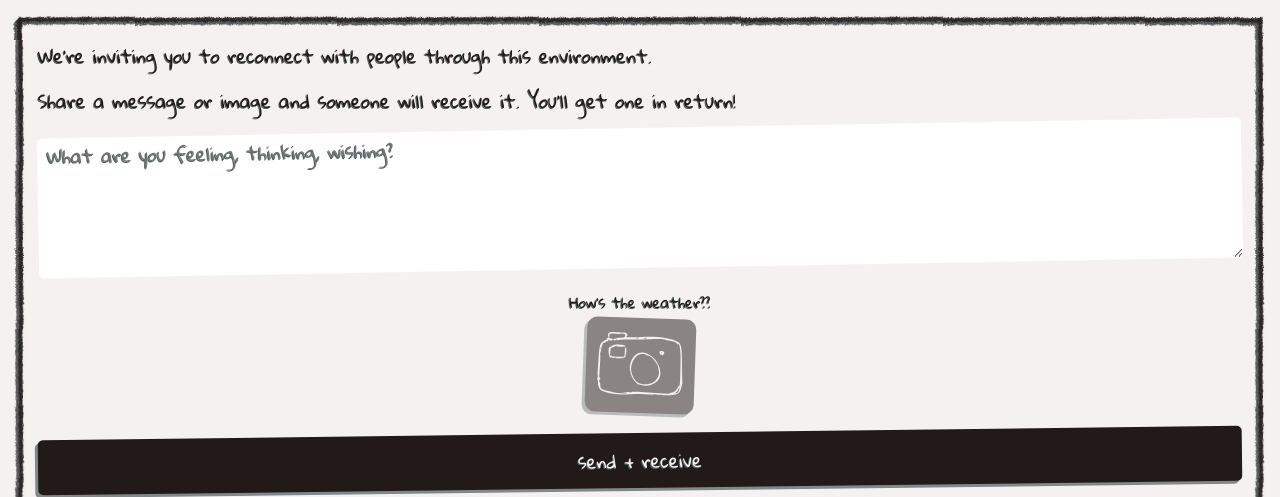
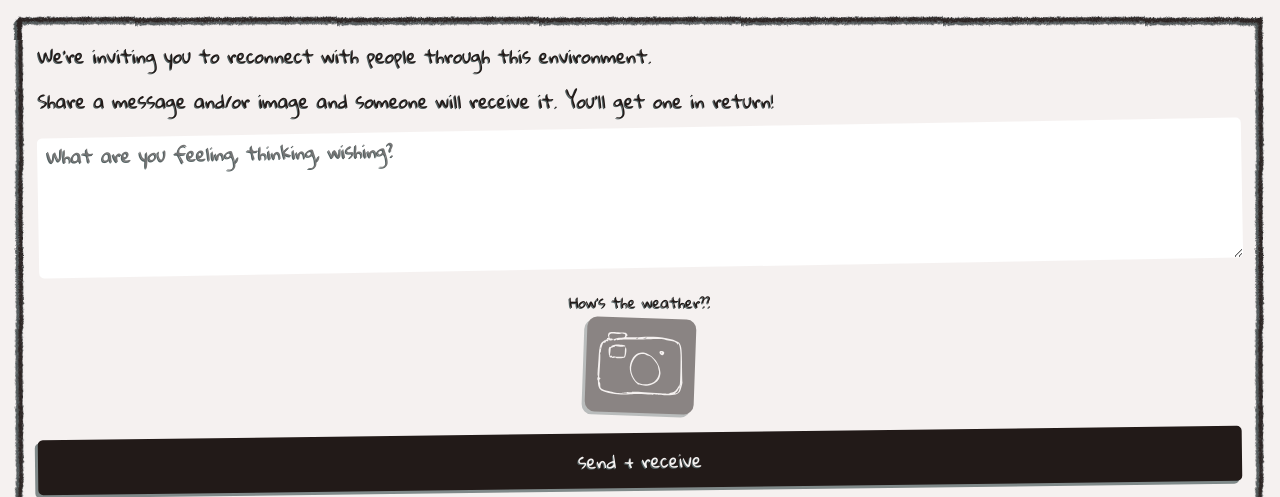
Before and after one commit to pauloricca/staysanefeelconnected, a PHP site: page /?a=1 in a window 1280 px wide. Shown: the top 497 px of the page. Run offline with PHP 8.4, Linux system fonts and the light colour scheme; data that the repository does not hold is empty.

Commit message:
message and/or image

```diff
--- a/location-1.php
+++ b/location-1.php
@@ -14,7 +14,7 @@ else
 	<form method="post" action="/save.php" enctype="multipart/form-data">
 		<p>We’re inviting you to reconnect with people through this environment.</p>
 
-		<p>Share a message or image and someone will receive it. You’ll get one in return!</p>
+		<p>Share a message and/or image and someone will receive it. You’ll get one in return!</p>
 
 		<textarea name="feelings" required placeholder="What are you feeling, thinking, wishing?"></textarea>
 		<input type="file" name="image" accept="image/*" style="display: none"/>
```
